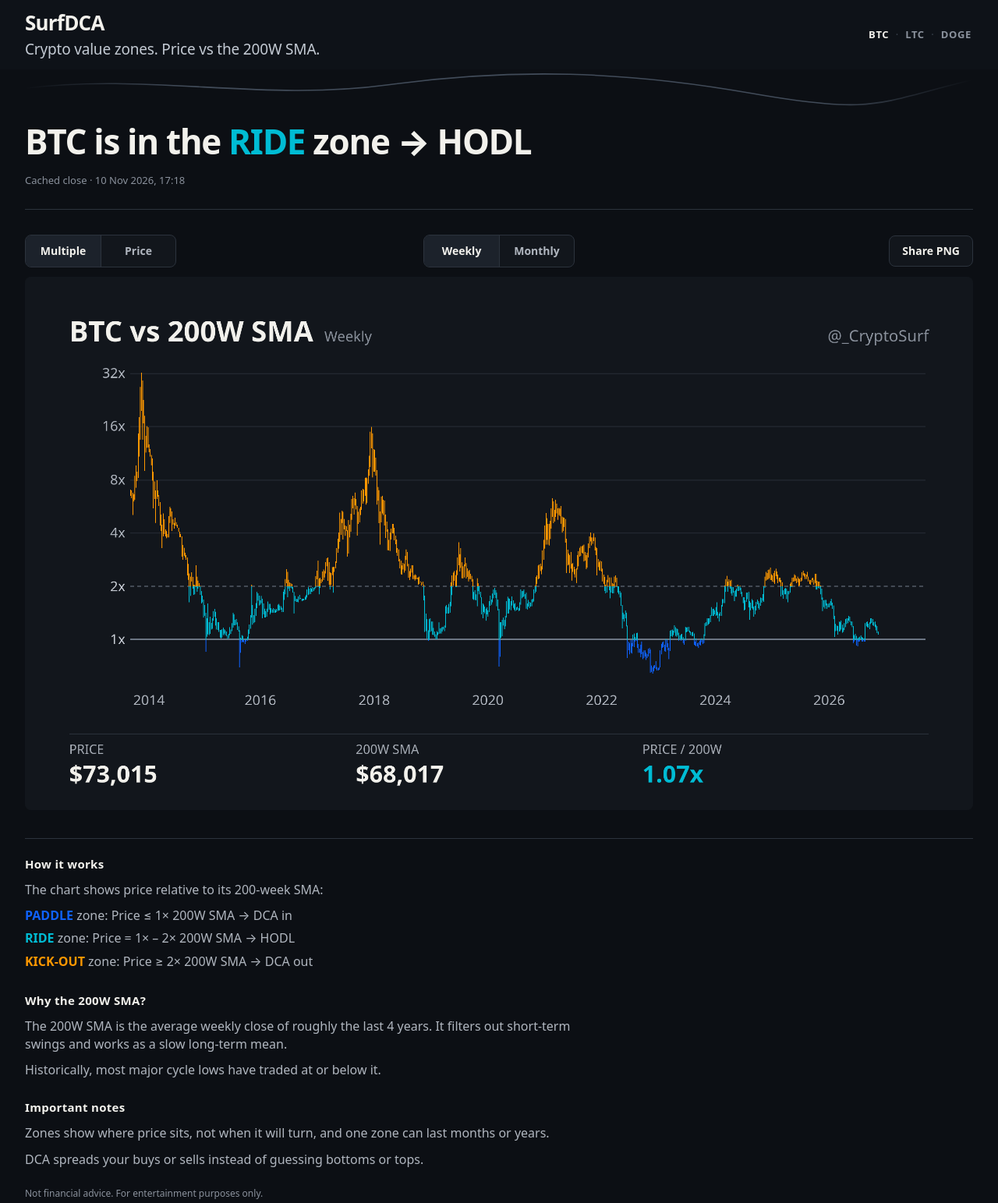
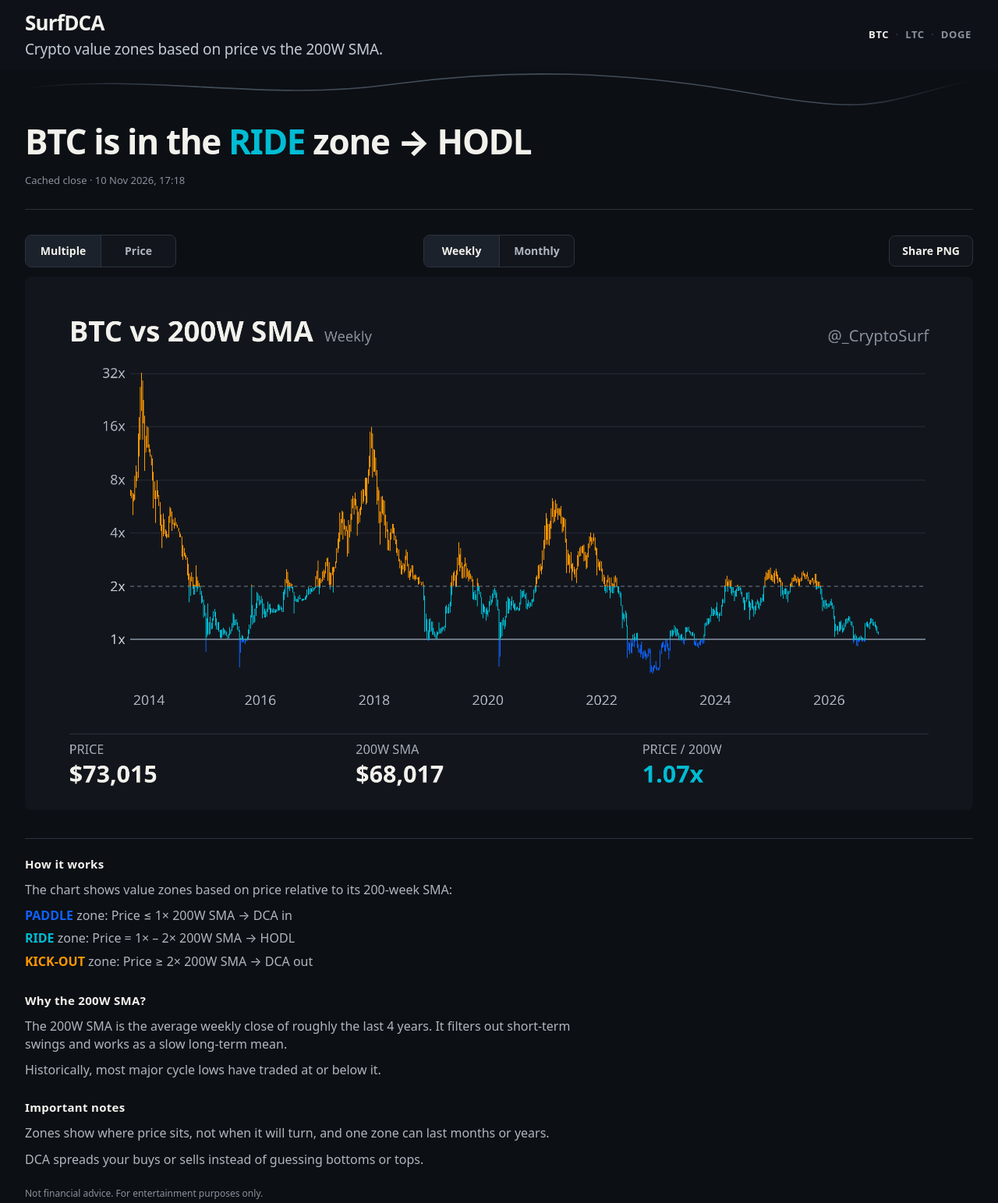
Before and after one commit to surfdca/surfdca.github.io, a plain HTML site: page index.html in a window 1280 px wide. Shown: the top 1543 px of the page at 78% size. Drawn offline with Linux system fonts and the light colour scheme; no server answers.

Commit message:
SurfDCA: clearer subtitle and How it works first line

```diff
--- a/chart.js
+++ b/chart.js
@@ -1067,7 +1067,7 @@
     const mo = SHARED.monthly;
     const tag = document.getElementById("tagline");
     if (tag) {
-      tag.textContent = "Crypto value zones. Price vs the 200W SMA.";
+      tag.textContent = "Crypto value zones based on price vs the 200W SMA.";
     }
     const h = document.getElementById("topline");
     if (h) {
--- a/index.html
+++ b/index.html
@@ -12,7 +12,7 @@
     <div class="header-inner">
       <div class="brand">
         <a class="logo" href="index.html">SurfDCA</a>
-        <p class="tagline" id="tagline">Crypto value zones. Price vs the 200W SMA.</p>
+        <p class="tagline" id="tagline">Crypto value zones based on price vs the 200W SMA.</p>
       </div>
       <nav class="coins" aria-label="Choose coin">
         <a href="index.html" data-coin="btc">BTC</a>
@@ -64,7 +64,7 @@
     <section class="info" id="info">
       <div class="info-howto">
         <h2>How it works</h2>
-        <p>The chart shows price relative to its 200-week SMA:</p>
+        <p>The chart shows value zones based on price relative to its 200-week SMA:</p>
         <p class="zl"><span class="z-paddle">PADDLE</span> zone: Price ≤ 1× 200W SMA → DCA in</p>
         <p class="zl"><span class="z-ride">RIDE</span> zone: Price = 1× – 2× 200W SMA → HODL</p>
         <p class="zl"><span class="z-kick">KICK-OUT</span> zone: Price ≥ 2× 200W SMA → DCA out</p>
```
